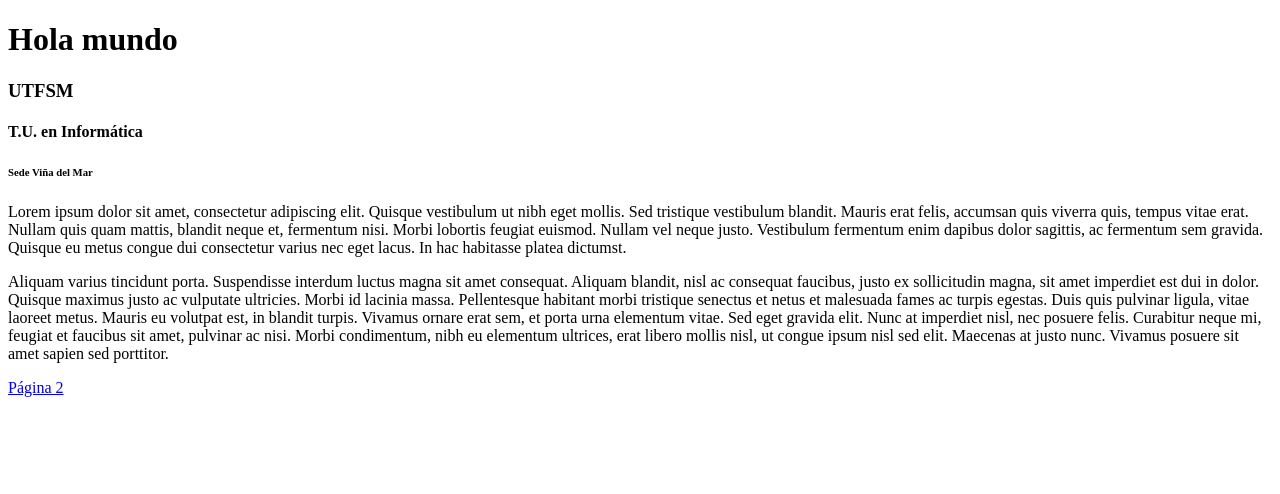
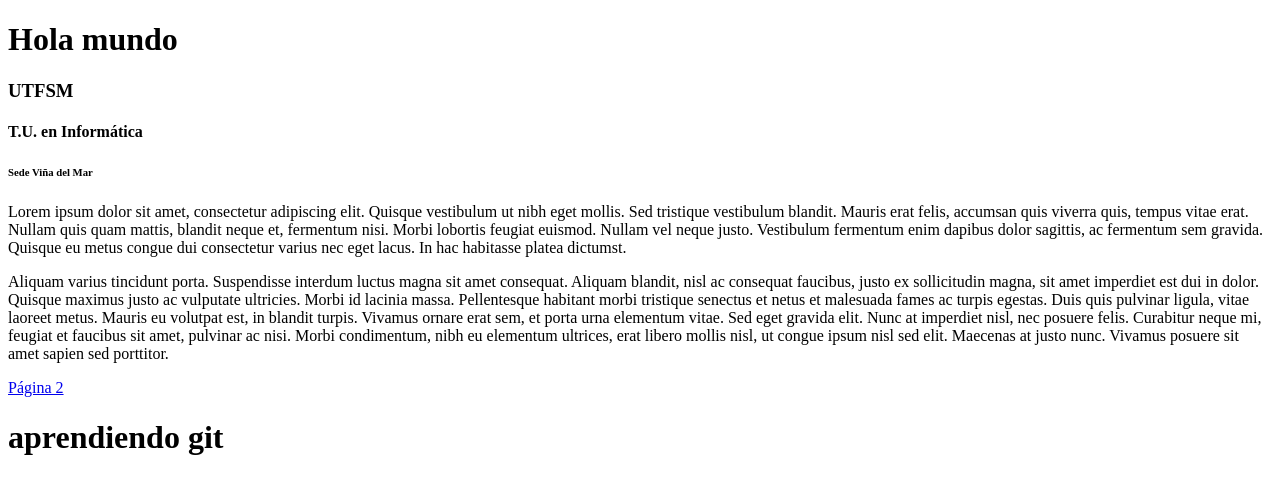
Before and after one commit to EVYNATY/CLASE1, a plain HTML site: page u1/semana01/index.html in a window 1280 px wide. Drawn offline with Linux system fonts and the light colour scheme.

Commit message:
agregue algo

```diff
--- a/u1/semana01/index.html
+++ b/u1/semana01/index.html
@@ -16,6 +16,7 @@
     <p>Aliquam varius tincidunt porta. Suspendisse interdum luctus magna sit amet consequat. Aliquam blandit, nisl ac consequat faucibus, justo ex sollicitudin magna, sit amet imperdiet est dui in dolor. Quisque maximus justo ac vulputate ultricies. Morbi id lacinia massa. Pellentesque habitant morbi tristique senectus et netus et malesuada fames ac turpis egestas. Duis quis pulvinar ligula, vitae laoreet metus. Mauris eu volutpat est, in blandit turpis. Vivamus ornare erat sem, et porta urna elementum vitae. Sed eget gravida elit. Nunc at imperdiet nisl, nec posuere felis. Curabitur neque mi, feugiat et faucibus sit amet, pulvinar ac nisi. Morbi condimentum, nibh eu elementum ultrices, erat libero mollis nisl, ut congue ipsum nisl sed elit. Maecenas at justo nunc. Vivamus posuere sit amet sapien sed porttitor.</p>
 
     <a href="pagina2.html">Página 2</a>
+    <h1>aprendiendo git</h1>
 
 </body>
 </html>
```
